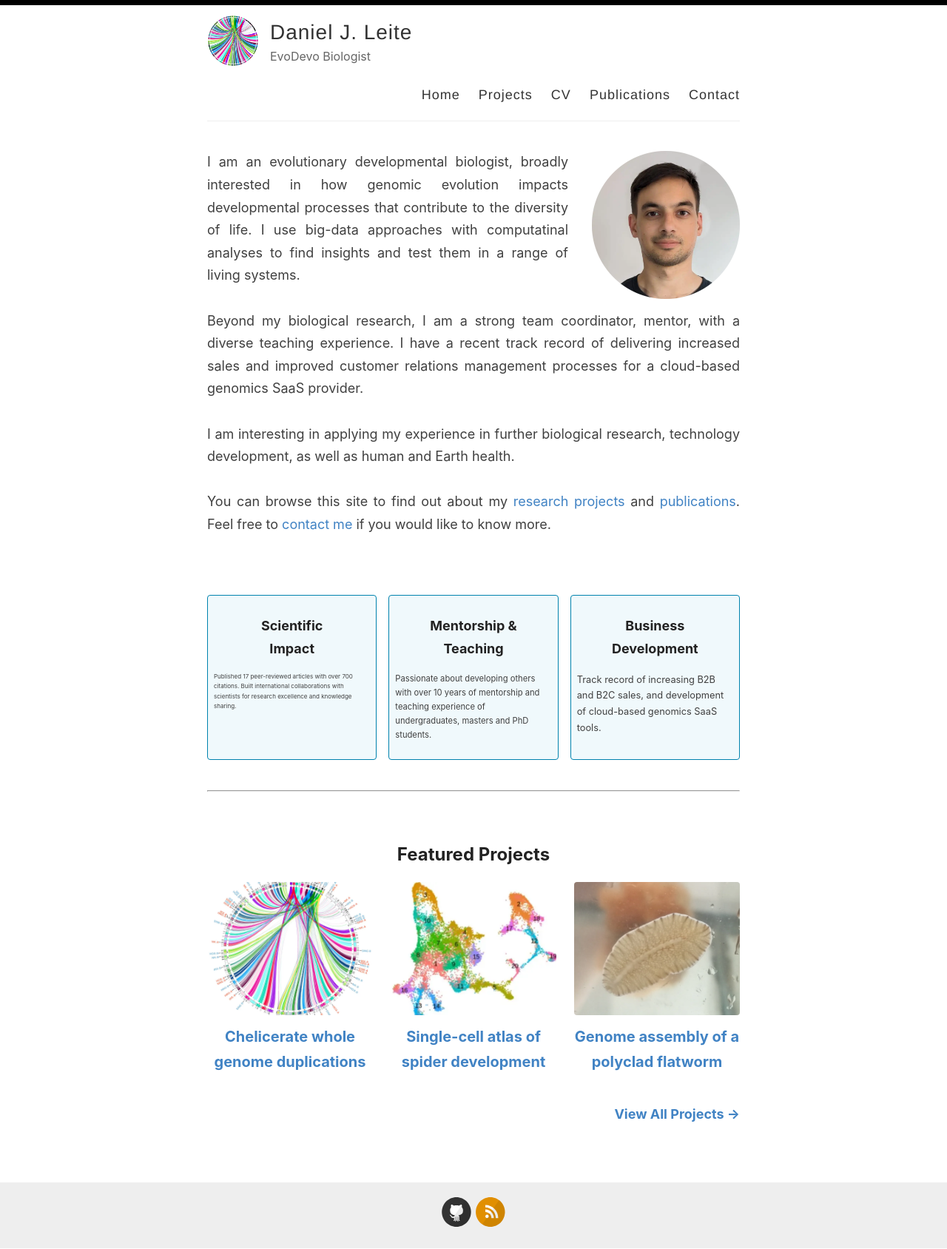
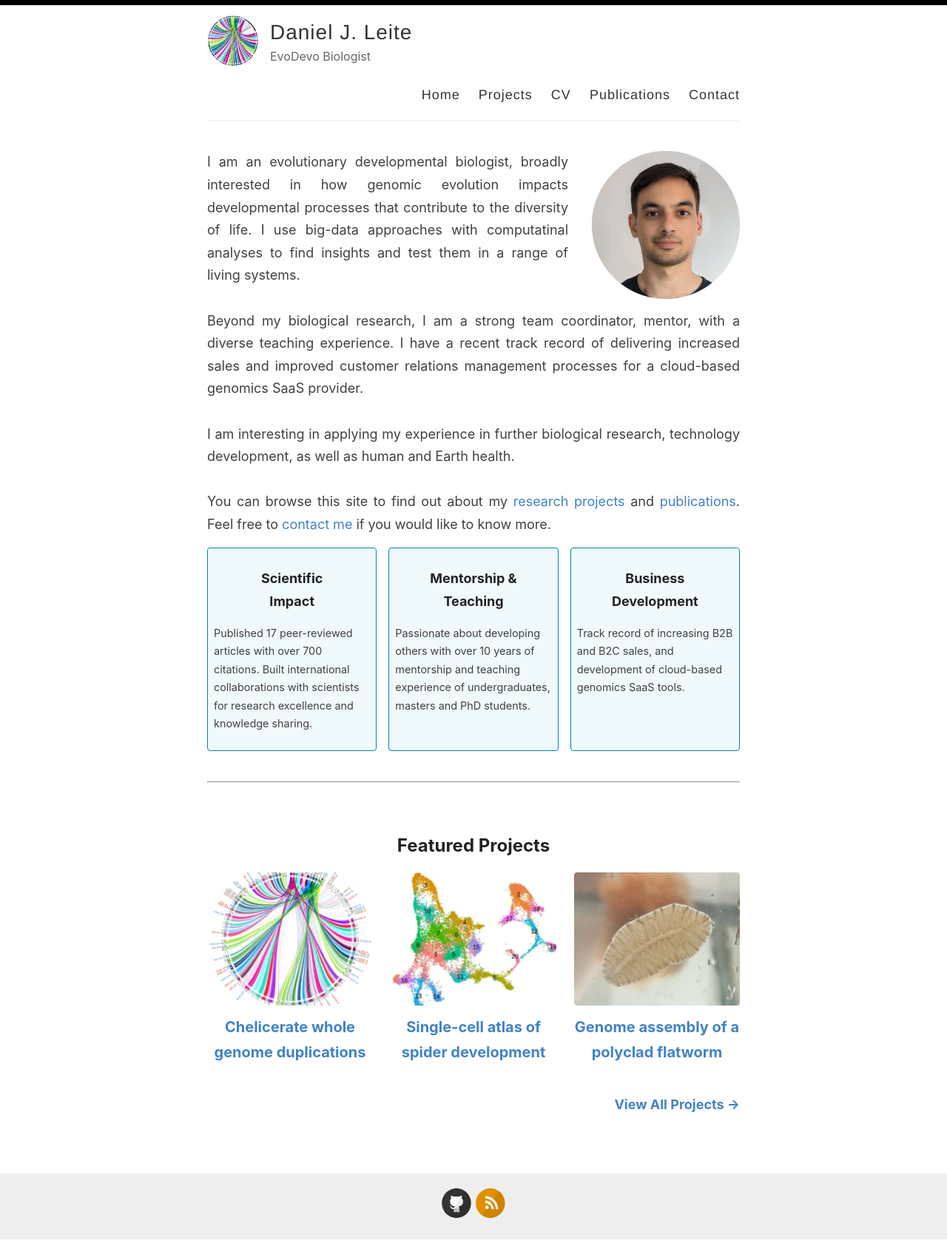
Before and after one commit to djleite/djleite.github.io, a Jekyll site: the page built from index.html, in a window 1280 px wide. Shown: the whole page at 74% size. Built offline with Jekyll 4.4.1, drawn with Linux system fonts in a browser that asks for light colours; the list of posts is cut into pages by our own code.

Commit message:
update achievement panels

```diff
--- a/index.html
+++ b/index.html
@@ -26,18 +26,18 @@
     -->
     </p>
     <!-- 🔹 Info Panels Below Bio -->
-    <div style="display: flex; flex-wrap: wrap; justify-content: space-between; gap: 1rem; margin-top: 5rem;">
+    <div style="display: flex; flex-wrap: wrap; justify-content: space-between; gap: 1rem; margin-top: 1rem;">
       <div style="flex: 1 1 calc(33.333% - 1rem); text-align: center; border: 1px solid #0082ad; background-color: #f0f9fc; padding: 0.5rem; border-radius: 4px;">
         <h4 style="margin-bottom: 0rem; text-align: center;">Scientific<br>Impact</h3>
-        <p style="text-align: left; font-size: 0.5rem;">Published 17 peer-reviewed articles with over 700 citations. Built international collaborations with scientists for research excellence and knowledge sharing.</p>
+        <p style="text-align: left; font-size: 0.9rem;">Published 17 peer-reviewed articles with over 700 citations. Built international collaborations with scientists for research excellence and knowledge sharing.</p>
       </div>
       <div style="flex: 1 1 calc(33.333% - 1rem); text-align: center; border: 1px solid #0082ad; background-color: #f0f9fc; padding: 0.5rem; border-radius: 4px;">
         <h4 style="margin-bottom: 0rem; text-align: center;">Mentorship &<br>Teaching</h3>
-        <p style="text-align: left; font-size: 0.7rem;">Passionate about developing others with over 10 years of mentorship and teaching experience of undergraduates, masters and PhD students.</p>
+        <p style="text-align: left; font-size: 0.9rem;">Passionate about developing others with over 10 years of mentorship and teaching experience of undergraduates, masters and PhD students.</p>
       </div>
       <div style="flex: 1 1 calc(33.333% - 1rem); text-align: center; border: 1px solid #0082ad; background-color: #f0f9fc; padding: 0.5rem; border-radius: 4px;">
         <h4 style="margin-bottom: 0rem; text-align: center;">Business<br>Development</h3>
-        <p style="text-align: left;  font-size: 0.8rem;">Track record of increasing B2B and B2C sales, and development of cloud-based genomics SaaS tools.</p>
+        <p style="text-align: left;  font-size: 0.9rem;">Track record of increasing B2B and B2C sales, and development of cloud-based genomics SaaS tools.</p>
       </div>
     </div>
 
```
